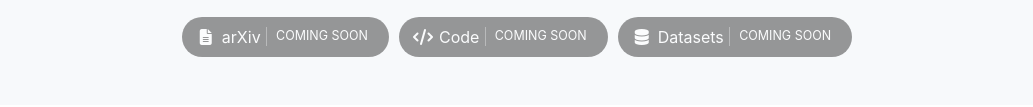
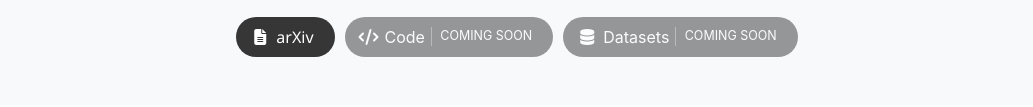
Before and after one commit to JJGNB/PolarVSR.github.io, a plain HTML site: page index.html in a window 1280 px wide. Shown: the part 503-610 px from the top of the page, without its empty margins (123-1156 px from the left). Drawn offline with nearby package versions, Linux system fonts and the light colour scheme; a web font is replaced by a local one.

Commit message:
Update index.html

```diff
--- a/index.html
+++ b/index.html
@@ -42,11 +42,10 @@
         <p><sup>&dagger;</sup>Co-corresponding authors</p>
       </div>
       <div class="publication-links">
-        <button class="button is-dark is-rounded publication-link-disabled" type="button" disabled>
+        <a class="button is-dark is-rounded" href="https://arxiv.org/abs/2605.10275" target="_blank" rel="noopener noreferrer">
           <span class="icon"><i class="fas fa-file-alt"></i></span>
           <span>arXiv</span>
-          <span class="coming-soon">Coming soon</span>
-        </button>
+        </a>
         <button class="button is-dark is-rounded publication-link-disabled" type="button" disabled>
           <span class="icon"><i class="fas fa-code"></i></span>
           <span>Code</span>
```
